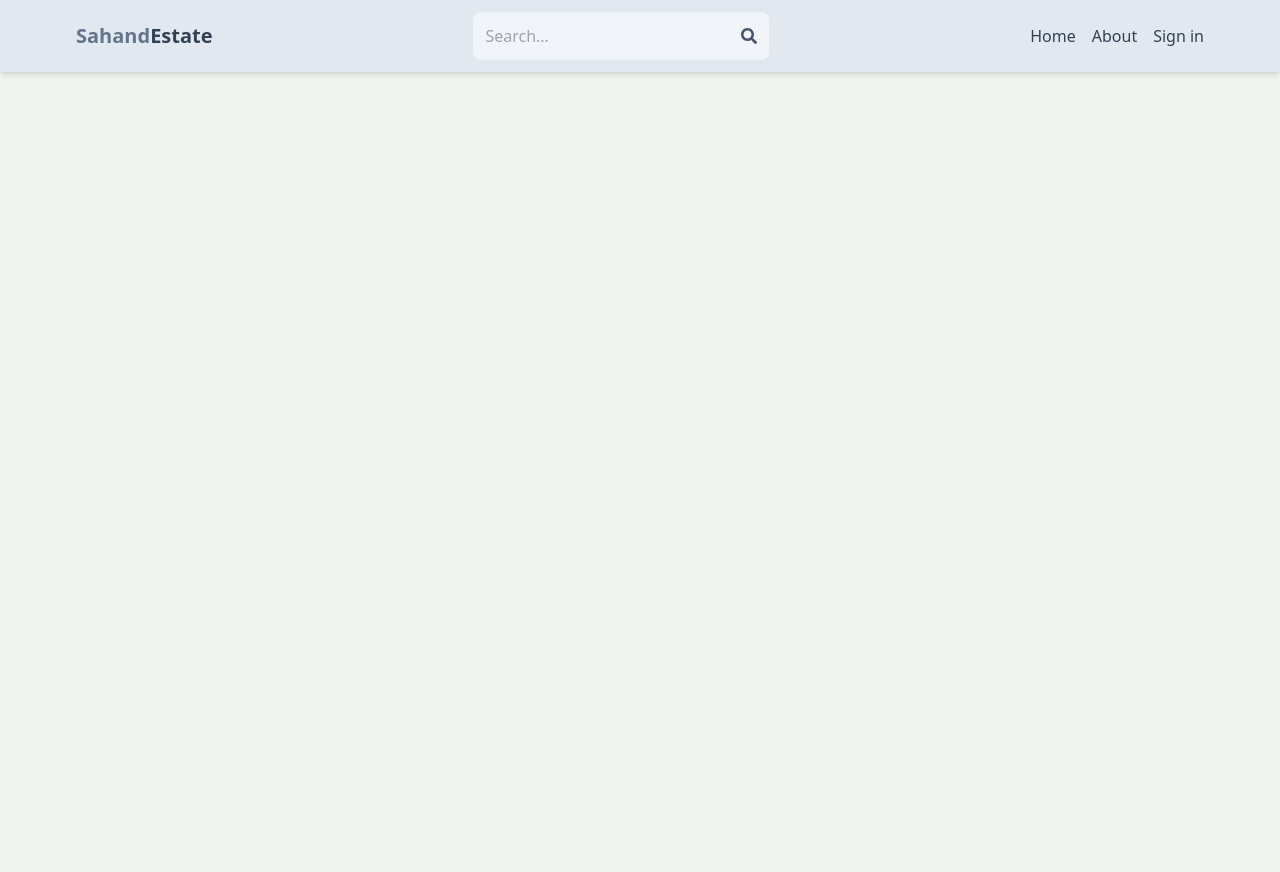
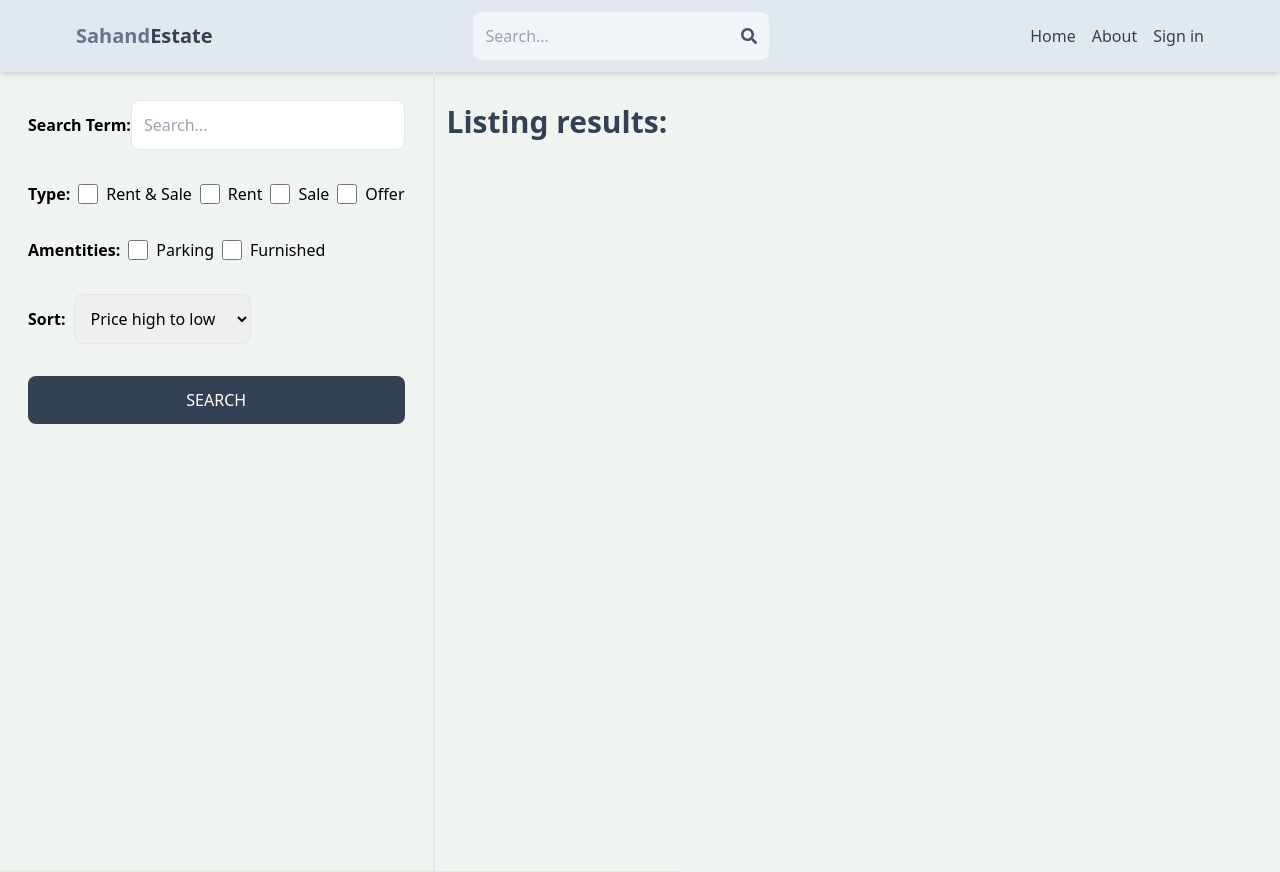
Before and after one commit to Medea1012/estate, a React (Vite) app in the folder client/: page /search in a window 1280 px wide. Before the commit the page ends 800 px from the top, so only its background shows below. Built offline with nearby package versions, Linux system fonts and the light colour scheme; no server answers.

Commit message:
Create search page UI

```diff
--- a/client/src/App.jsx
+++ b/client/src/App.jsx
@@ -9,6 +9,7 @@
 import PrivateRoute from "./components/PrivateRoute";
 import UpdateListing from "./pages/UpdateListing";
 import Listing from "./pages/Listing";
+import Search from "./pages/Search";
 
 export default function App() {
   return (
@@ -19,6 +20,7 @@
         <Route path="/sign-in" element={<SignIn />} />
         <Route path="/sign-up" element={<SignUp />} />
         <Route path="/about" element={<About />} />
+        <Route path="/search" element={<Search />} />
         <Route path="/listing/:listingId" element={<Listing />} />
         <Route element={<PrivateRoute />}>
           <Route path="/profile" element={<Profile />} />
--- /dev/null
+++ b/client/src/pages/Search.jsx
@@ -0,0 +1,70 @@
+export default function Search() {
+  return (
+    <div className="flex flex-col md:flex-row md:min-h-screen">
+      <div className="p-7 border-b-2 sm:border-r-2">
+        <form className="flex flex-col gap-8">
+          <div className="flex items-center g-2">
+            <label className="whitespace-nowrap font-semibold">
+              Search Term:
+            </label>
+            <input
+              type="text"
+              id="searchTerm"
+              placeholder="Search..."
+              className="border rounded-lg p-3 w-full"
+            />
+          </div>
+          <div className="flex gap-2 flex-wrap items-center">
+            <label className="font-semibold">Type:</label>
+            <div className="flex gap-2">
+              <input type="checkbox" id="all" className="w-5" />
+              <span>Rent & Sale</span>
+            </div>
+            <div className="flex gap-2">
+              <input type="checkbox" id="rent" className="w-5" />
+              <span>Rent</span>
+            </div>
+            <div className="flex gap-2">
+              <input type="checkbox" id="sale" className="w-5" />
+              <span>Sale</span>
+            </div>
+            <div className="flex gap-2">
+              <input type="checkbox" id="offer" className="w-5" />
+              <span>Offer</span>
+            </div>
+          </div>
+          <div className="flex gap-2 flex-wrap items-center">
+            <label className="font-semibold">Amentities:</label>
+            <div className="flex gap-2">
+              <input type="checkbox" id="parking" className="w-5" />
+              <span>Parking</span>
+            </div>
+            <div className="flex gap-2">
+              <input type="checkbox" id="furnished" className="w-5" />
+              <span>Furnished</span>
+            </div>
+          </div>
+          <div className="flex items-center gap-2">
+            <label className="font-semibold">Sort:</label>
+            <select
+              defaultValue={"created_at_desc"}
+              id="sort_order"
+              className="border rounded-lg p-3"
+            >
+              <option value="regularPrice_desc">Price high to low</option>
+              <option value="regularPrice_asc">Price low to hight</option>
+              <option value="createdAt_desc">Latest</option>
+              <option value="createdAt_asc">Oldest</option>
+            </select>
+          </div>
+          <button className="bg-slate-700 text-white p-3 rounded-lg uppercase hover:opacity-95">
+            Search
+          </button>
+        </form>
+      </div>
+      <div className="text-3xl font-semibold border-b p-3 text-slate-700 mt-5">
+        <h1>Listing results:</h1>
+      </div>
+    </div>
+  );
+}
```
